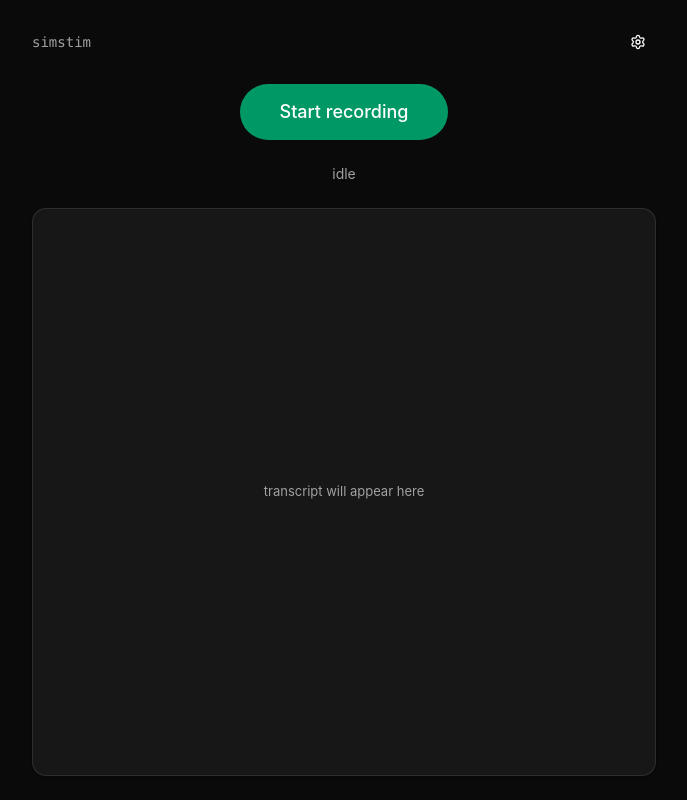
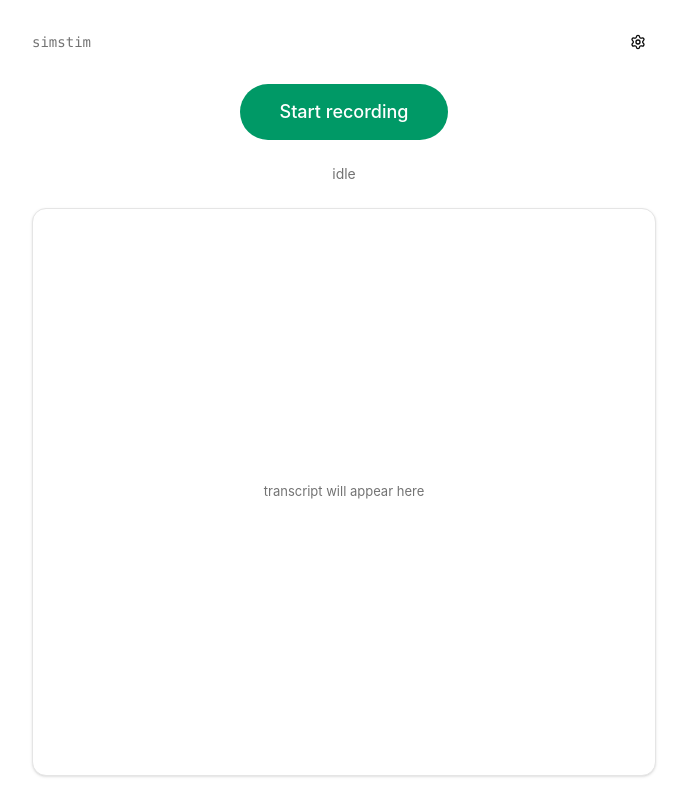
Before and after one commit to pgrekovich/simstim, a React (Vite) app in the folder apps/desktop/: page / in a window 1280 px wide. Shown: the whole page, without its empty margins (296-983 px from the left). Built offline with nearby package versions, Linux system fonts and the light colour scheme.

Commit message:
feat(ui): light and dark themes following system with override

```diff
--- a/apps/desktop/index.html
+++ b/apps/desktop/index.html
@@ -1,10 +1,19 @@
 <!doctype html>
-<html lang="en" class="dark">
+<html lang="en">
   <head>
     <meta charset="UTF-8" />
     <link rel="icon" type="image/png" href="/icon.png" />
     <meta name="viewport" content="width=device-width, initial-scale=1.0" />
     <title>simstim</title>
+    <script>
+      // Pre-paint guess before config.json (the source of truth) has loaded:
+      // follow the system preference so there is no flash of the wrong
+      // theme. src/lib/theme.ts reconciles this against the persisted
+      // config's theme choice once get_config resolves.
+      if (window.matchMedia("(prefers-color-scheme: dark)").matches) {
+        document.documentElement.classList.add("dark");
+      }
+    </script>
   </head>
 
   <body>
--- a/apps/desktop/src/App.tsx
+++ b/apps/desktop/src/App.tsx
@@ -5,7 +5,8 @@ import { Button } from "@/components/ui/button";
 import { RecordButton } from "@/components/RecordButton";
 import { TranscriptView } from "@/components/TranscriptView";
 import { SettingsDialog } from "@/components/SettingsDialog";
-import { startRecording, stopRecording, type AppConfig, type ModelInfo } from "@/lib/ipc";
+import { getConfig, startRecording, stopRecording, type AppConfig, type ModelInfo } from "@/lib/ipc";
+import { initTheme } from "@/lib/theme";
 
 /**
  * The engine (VAD + ASR) loads in a worker thread after `start_recording`
@@ -42,6 +43,20 @@ function App() {
     const active = models.find((m) => m.id === config.active_model);
     setModelReady(Boolean(active?.downloaded));
   }
+
+  // index.html already applied a pre-paint guess (system preference) before
+  // React mounted; reconcile it against the persisted config's theme choice
+  // as soon as it loads. Index.html's own inline script covers the gap
+  // before this resolves, so a brief "system" guess for a "light"/"dark"
+  // override user is the only acceptable flash (per Global Constraints).
+  useEffect(() => {
+    getConfig()
+      .then((config) => initTheme(config.theme))
+      .catch(() => {
+        // No config yet (e.g. first launch before it's ever been written):
+        // the pre-paint script's system guess stands.
+      });
+  }, []);
 
   useEffect(() => {
     const unlisten = listen<string>("transcript-line", (event) => {
--- a/apps/desktop/src/components/SettingsDialog.tsx
+++ b/apps/desktop/src/components/SettingsDialog.tsx
@@ -17,10 +17,18 @@ import {
   listModels,
   setActiveModel,
   setOutputDir,
+  setTheme,
   type AppConfig,
   type DownloadProgress,
   type ModelInfo,
 } from "@/lib/ipc";
+import { applyTheme } from "@/lib/theme";
+
+const THEME_OPTIONS: { value: string; label: string }[] = [
+  { value: "system", label: "System" },
+  { value: "light", label: "Light" },
+  { value: "dark", label: "Dark" },
+];
 
 /** Formats a byte count as "487 MB" or "1.2 GB" (one decimal above 1024 MB). */
 function humanBytes(bytes: number): string {
@@ -116,6 +124,16 @@ export function SettingsDialog({ open: isOpen, onOpenChange, onModelsChanged }:
     };
   }, [refresh]);
 
+  async function handleSetTheme(theme: string) {
+    if (theme === config?.theme) return;
+    // Apply immediately (no waiting on the round-trip) so the toggle feels
+    // instant; the optimistic `config` update below keeps the active button
+    // in sync even though `refresh()` isn't called here.
+    applyTheme(theme);
+    setConfig((prev) => (prev ? { ...prev, theme } : prev));
+    await setTheme(theme);
+  }
+
   async function handleChooseFolder() {
     setChoosingDir(true);
     try {
@@ -180,6 +198,22 @@ export function SettingsDialog({ open: isOpen, onOpenChange, onModelsChanged }:
         <DialogHeader>
           <DialogTitle>Settings</DialogTitle>
         </DialogHeader>
+
+        <section className="flex flex-col gap-2">
+          <h3 className="text-sm font-semibold">Appearance</h3>
+          <div className="flex gap-1.5">
+            {THEME_OPTIONS.map((option) => (
+              <Button
+                key={option.value}
+                variant={config?.theme === option.value ? "default" : "outline"}
+                size="sm"
+                onClick={() => handleSetTheme(option.value)}
+              >
+                {option.label}
+              </Button>
+            ))}
+          </div>
+        </section>
 
         <section className="flex flex-col gap-2">
           <h3 className="text-sm font-semibold">Output</h3>
--- a/apps/desktop/src/components/TranscriptView.tsx
+++ b/apps/desktop/src/components/TranscriptView.tsx
@@ -65,7 +65,9 @@ export function TranscriptView({ lines }: TranscriptViewProps) {
                   <span className="text-muted-foreground">[{parsed.timestamp}]</span>{" "}
                   <span
                     className={
-                      parsed.speaker === "Them" ? "text-sky-400" : "text-foreground"
+                      parsed.speaker === "Them"
+                        ? "text-sky-600 dark:text-sky-400"
+                        : "text-foreground"
                     }
                   >
                     {parsed.speaker}:
--- a/apps/desktop/src/index.css
+++ b/apps/desktop/src/index.css
@@ -43,13 +43,47 @@
     --color-sidebar-ring: var(--sidebar-ring);
 }
 
-/* Dark theme only, no light variant, no theme switching (Stage 0.5 constraint).
-   These are shadcn's ".dark" token values, promoted to be the only :root values.
-   `<html class="dark">` in index.html is hardcoded (never toggled) so that any
-   `dark:` utility class on copied shadcn components still resolves deterministically
-   instead of falling back to `prefers-color-scheme: dark`. */
+/* Stock shadcn new-york/neutral tokens, restored (Stage 0.5 had promoted the
+   ".dark" values to be the only :root values as a hack; Stage 0.6 reverts
+   that). `:root` = light, `.dark` = dark; `<html class="dark">` is toggled at
+   runtime by src/lib/theme.ts based on config + system preference, not
+   hardcoded. */
 :root {
     --radius: 0.625rem;
+    --background: oklch(1 0 0);
+    --foreground: oklch(0.145 0 0);
+    --card: oklch(1 0 0);
+    --card-foreground: oklch(0.145 0 0);
+    --popover: oklch(1 0 0);
+    --popover-foreground: oklch(0.145 0 0);
+    --primary: oklch(0.205 0 0);
+    --primary-foreground: oklch(0.985 0 0);
+    --secondary: oklch(0.97 0 0);
+    --secondary-foreground: oklch(0.205 0 0);
+    --muted: oklch(0.97 0 0);
+    --muted-foreground: oklch(0.556 0 0);
+    --accent: oklch(0.97 0 0);
+    --accent-foreground: oklch(0.205 0 0);
+    --destructive: oklch(0.577 0.245 27.325);
+    --border: oklch(0.922 0 0);
+    --input: oklch(0.922 0 0);
+    --ring: oklch(0.708 0 0);
+    --chart-1: oklch(0.646 0.222 41.116);
+    --chart-2: oklch(0.6 0.118 184.704);
+    --chart-3: oklch(0.398 0.07 227.392);
+    --chart-4: oklch(0.828 0.189 84.429);
+    --chart-5: oklch(0.769 0.188 70.08);
+    --sidebar: oklch(0.985 0 0);
+    --sidebar-foreground: oklch(0.145 0 0);
+    --sidebar-primary: oklch(0.205 0 0);
+    --sidebar-primary-foreground: oklch(0.985 0 0);
+    --sidebar-accent: oklch(0.97 0 0);
+    --sidebar-accent-foreground: oklch(0.205 0 0);
+    --sidebar-border: oklch(0.922 0 0);
+    --sidebar-ring: oklch(0.708 0 0);
+}
+
+.dark {
     --background: oklch(0.145 0 0);
     --foreground: oklch(0.985 0 0);
     --card: oklch(0.205 0 0);
--- /dev/null
+++ b/apps/desktop/src/lib/theme.ts
@@ -0,0 +1,56 @@
+/**
+ * Applies and watches the UI theme. Mirrors the `theme` field of
+ * `AppConfig` (see src/lib/ipc.ts): `"system" | "light" | "dark"`.
+ *
+ * The `dark` class on `<html>` is the single toggle every shadcn `dark:`
+ * utility keys off (`@custom-variant dark (&:is(.dark *));` in index.css).
+ * index.html applies a pre-paint guess from `matchMedia` before React mounts
+ * or `get_config` resolves; `initTheme` below reconciles that guess against
+ * the persisted config once it loads.
+ */
+
+const DARK_QUERY = "(prefers-color-scheme: dark)";
+
+function setDarkClass(dark: boolean) {
+  document.documentElement.classList.toggle("dark", dark);
+}
+
+// Module-level, not per-caller: both App's initial `initTheme` call and a
+// later `applyTheme` call from the settings dialog must share one "current
+// system-mode listener" slot, or switching away from "system" in settings
+// would leave App's original matchMedia listener running and fighting the
+// user's explicit choice.
+let unsubscribeCurrent: (() => void) | null = null;
+
+/**
+ * Applies `theme` to the document, replacing whatever theme (and any live
+ * `matchMedia` subscription) was previously applied. For `"system"`,
+ * subscribes to OS theme-change events so the app follows a live toggle
+ * (e.g. macOS switching at sunset) without a restart.
+ */
+export function applyTheme(theme: string): void {
+  unsubscribeCurrent?.();
+  unsubscribeCurrent = null;
+
+  if (theme === "dark") {
+    setDarkClass(true);
+    return;
+  }
+
+  if (theme === "light") {
+    setDarkClass(false);
+    return;
+  }
+
+  // "system" (and any unrecognized value): follow the OS live.
+  const media = window.matchMedia(DARK_QUERY);
+  setDarkClass(media.matches);
+  const handleChange = (event: MediaQueryListEvent) => setDarkClass(event.matches);
+  media.addEventListener("change", handleChange);
+  unsubscribeCurrent = () => media.removeEventListener("change", handleChange);
+}
+
+/** Call once, after `get_config` resolves, with the persisted `theme`. */
+export function initTheme(theme: string): void {
+  applyTheme(theme);
+}
```
